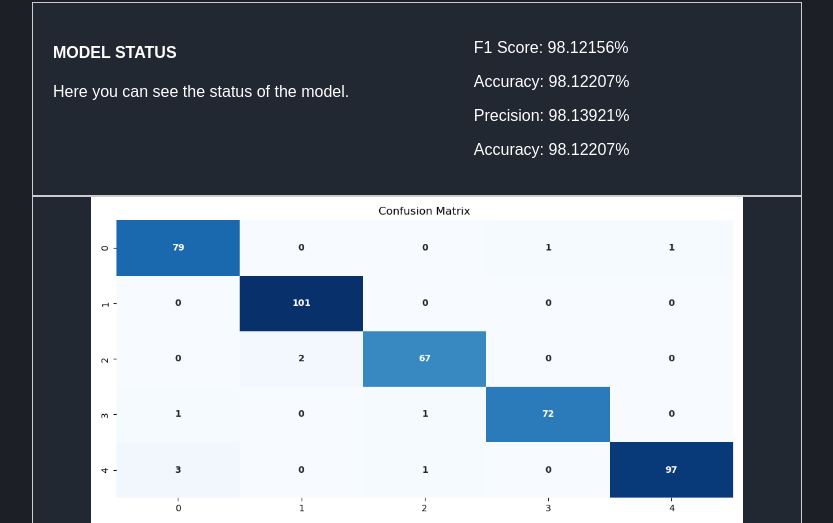
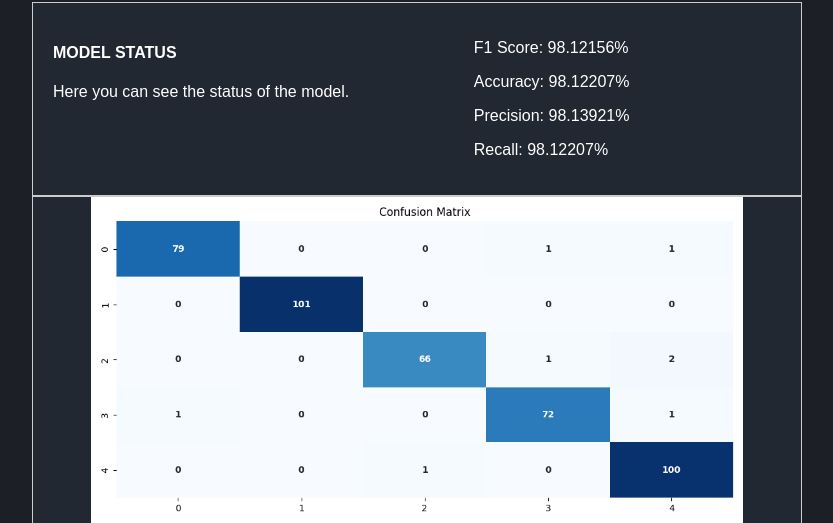
Before and after one commit to DanDovhun/Title-Classer, a Django app: page /admin/model/ in a window 1280 px wide. Shown: the part 137-660 px from the top of the page, without its empty margins (223-1056 px from the left). Run offline with Django 5.2, Linux system fonts and the light colour scheme; the visitor is signed in with stand-in values (Sample User, id 1); data comes from the database, SQL or seed files in the repository; both versions use the stored data as it was after the commit.

Commit message:
Changed the second accuracy in the model dashboard to recall

```diff
--- a/app/admin_panel/templates/admin_model.html
+++ b/app/admin_panel/templates/admin_model.html
@@ -13,7 +13,7 @@
           <p class="score">F1 Score: {{ f_one }}%</p>
           <p class="score">Accuracy: {{ accuracy}}%</p>
           <p class="score">Precision: {{ precision}}%</p>
-          <p class="score">Accuracy: {{ recall}}%</p>
+          <p class="score">Recall: {{ recall}}%</p>
         </div>
       </li>
       <li>
```
Also changed, not shown: app/admin_panel/static/conf_mat.png, app/db.sqlite3, 1 other file.
